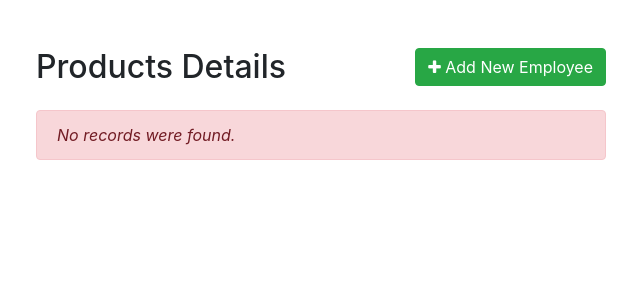
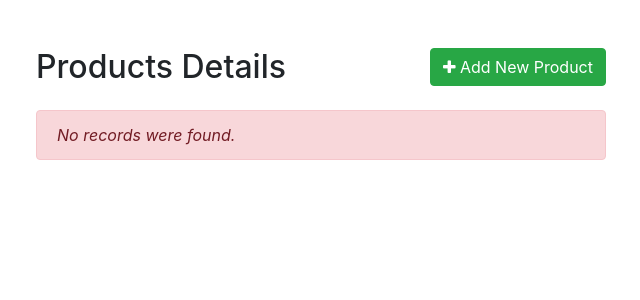
Before and after one commit to LasponaLouieJayM/laspona-pdo-crud, a PHP site: page / in a window 1280 px wide. Shown: the top 300 px of the page, without its empty margins (319-959 px from the left). Run offline with PHP 8.4, Linux system fonts and the light colour scheme; data that the repository does not hold is empty.

Commit message:
rename employees to product

```diff
--- a/index.php
+++ b/index.php
@@ -30,7 +30,7 @@
                 <div class="col-md-12">
                     <div class="mt-5 mb-3 clearfix">
                         <h2 class="pull-left">Products Details</h2>
-                        <a href="create.php" class="btn btn-success pull-right"><i class="fa fa-plus"></i> Add New Employee</a>
+                        <a href="create.php" class="btn btn-success pull-right"><i class="fa fa-plus"></i> Add New Product</a>
                     </div>
                     <?php
                     // Include config file
```
